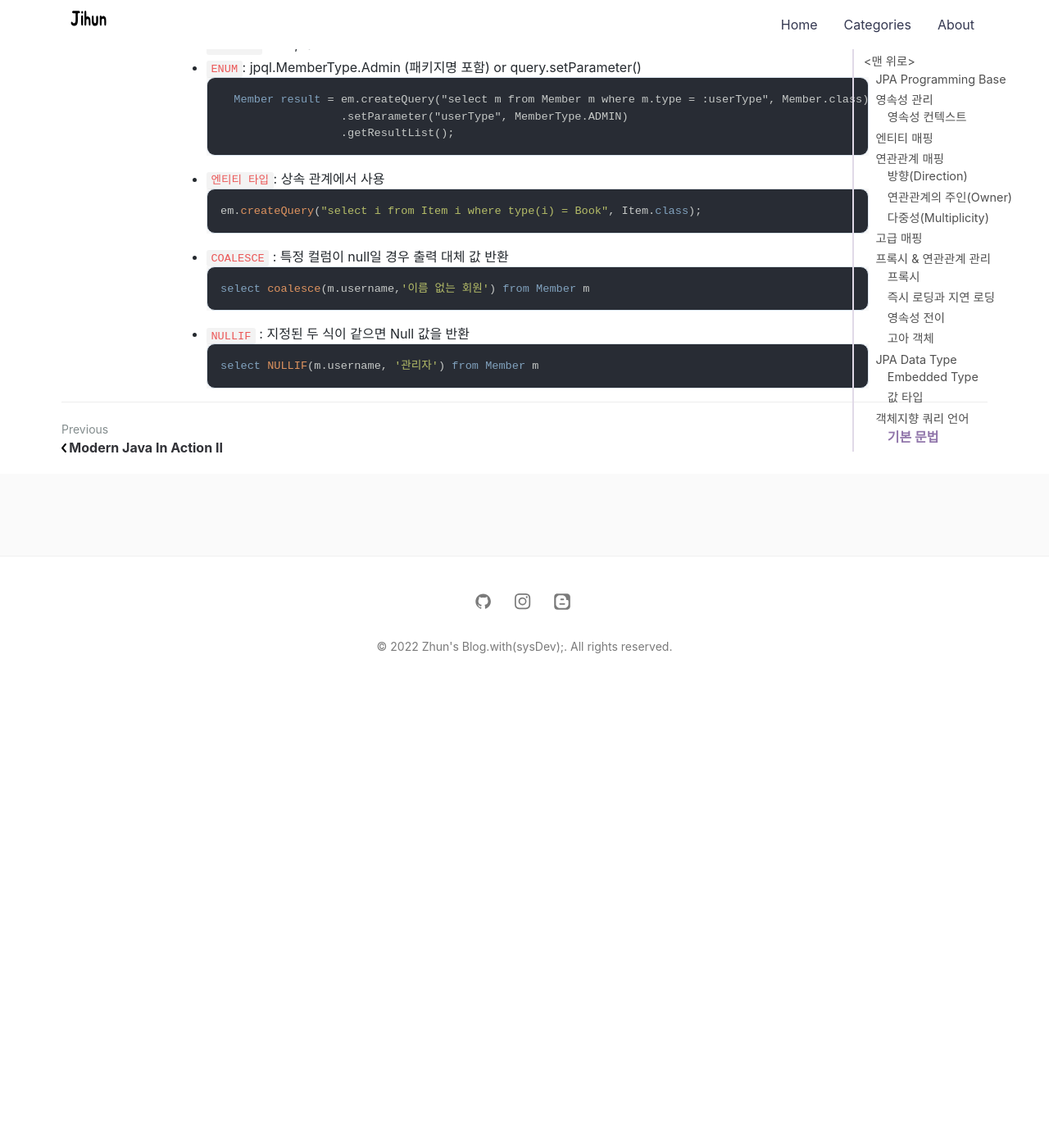
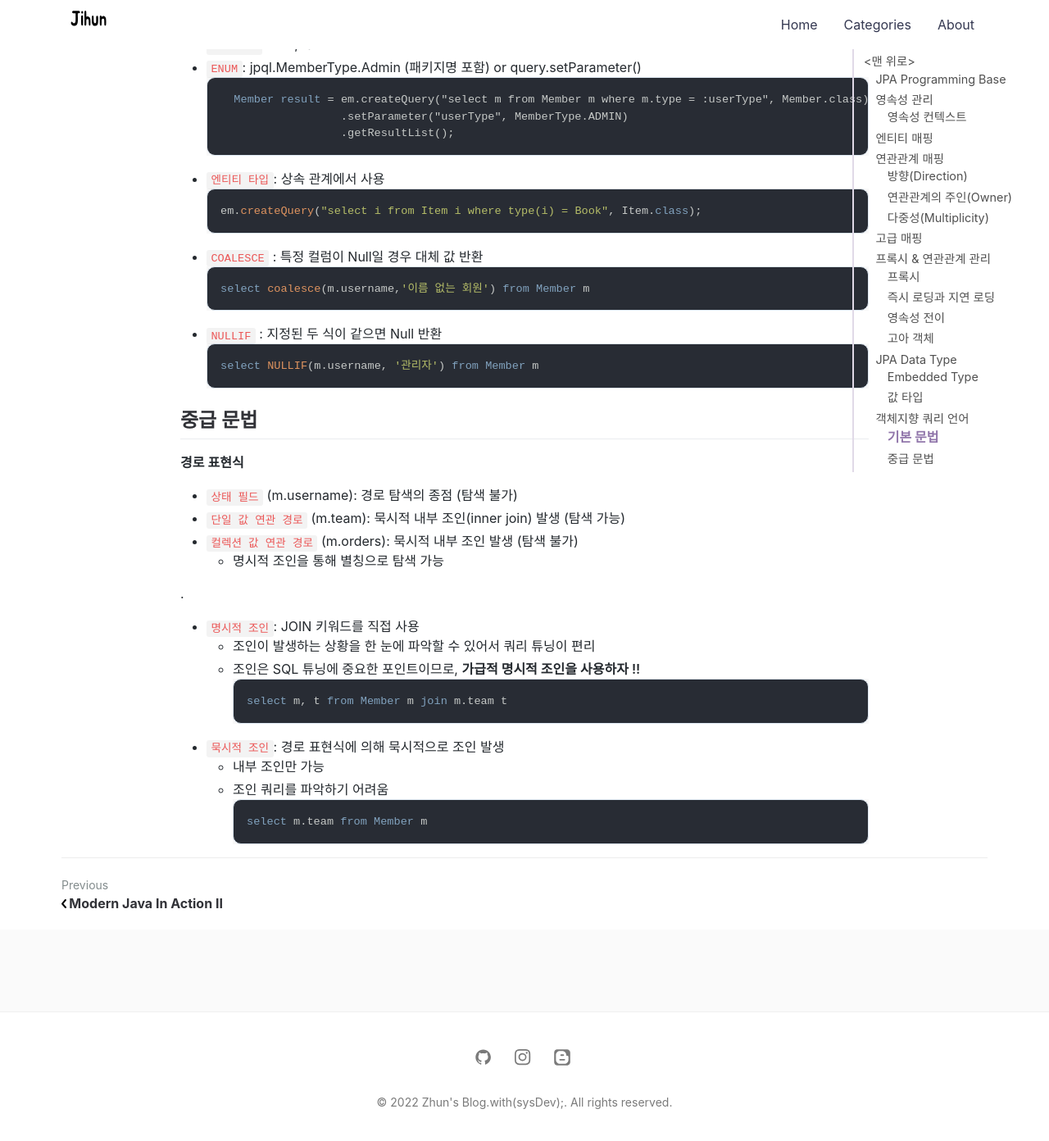
Before and after one commit to jihunparkme/jihunparkme.github.io, a Jekyll site: the page built from _posts/2022-03-29-JPA-Programming-base.md, in a window 1280 px wide and 1400 px high, scrolled down 25949 px. Shown: the top 1392 px of the window at 82% size. Built offline with Jekyll 4.4.1, drawn with Linux system fonts in a browser that asks for light colours; nearby versions of some CDN libraries; comment, search, counter and statistics services are not loaded; before the commit the page ends 26793 px from its top, so only the background shows below that; some of the changed text lies outside the part shown.

````diff
--- a/_posts/2022-03-29-JPA-Programming-base.md
+++ b/_posts/2022-03-29-JPA-Programming-base.md
@@ -1081,11 +1081,35 @@
   ```java
   em.createQuery("select i from Item i where type(i) = Book", Item.class);
   ```
-- `COALESCE` : 특정 컬럼이 null일 경우 출력 대체 값 반환
+- `COALESCE` : 특정 컬럼이 Null일 경우 대체 값 반환
   ```java
   select coalesce(m.username,'이름 없는 회원') from Member m
   ```
-- `NULLIF` : 지정된 두 식이 같으면 Null 값을 반환
+- `NULLIF` : 지정된 두 식이 같으면 Null 반환
   ```java
   select NULLIF(m.username, '관리자') from Member m
   ```
+
+## 중급 문법
+
+**경로 표현식**
+
+- `상태 필드` (m.username): 경로 탐색의 종점 (탐색 불가)
+- `단일 값 연관 경로` (m.team): 묵시적 내부 조인(inner join) 발생 (탐색 가능)
+- `컬렉션 값 연관 경로` (m.orders): 묵시적 내부 조인 발생 (탐색 불가)
+  - 명시적 조인을 통해 별칭으로 탐색 가능
+
+.
+
+- `명시적 조인`: JOIN 키워드를 직접 사용
+  - 조인이 발생하는 상황을 한 눈에 파악할 수 있어서 쿼리 튜닝이 편리
+  - 조인은 SQL 튜닝에 중요한 포인트이므로, **가급적 명시적 조인을 사용하자 !!**
+  ```java
+  select m, t from Member m join m.team t
+  ```
+- `묵시적 조인`: 경로 표현식에 의해 묵시적으로 조인 발생
+  - 내부 조인만 가능
+  - 조인 쿼리를 파악하기 어려움
+  ```java
+  select m.team from Member m
+  ```
````
